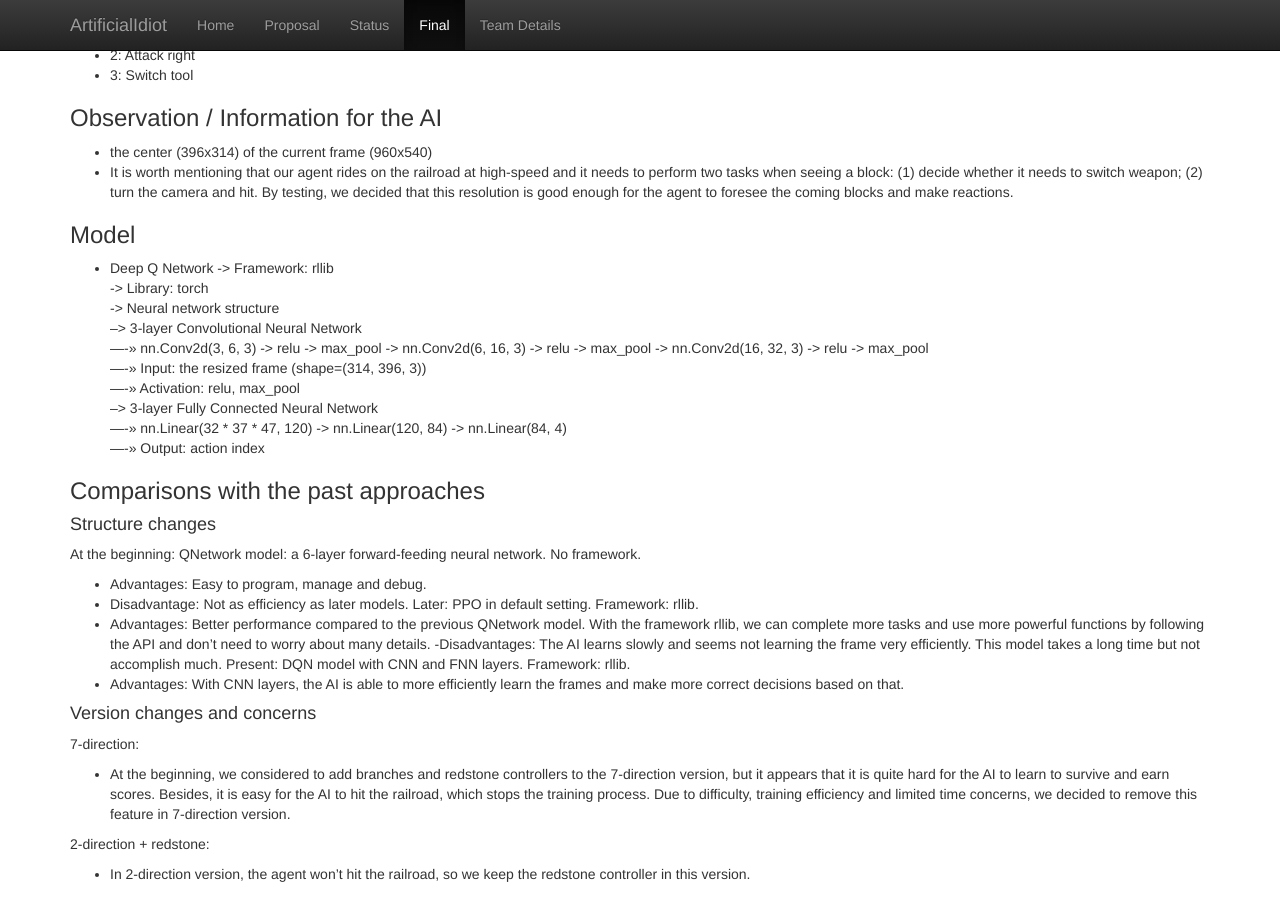
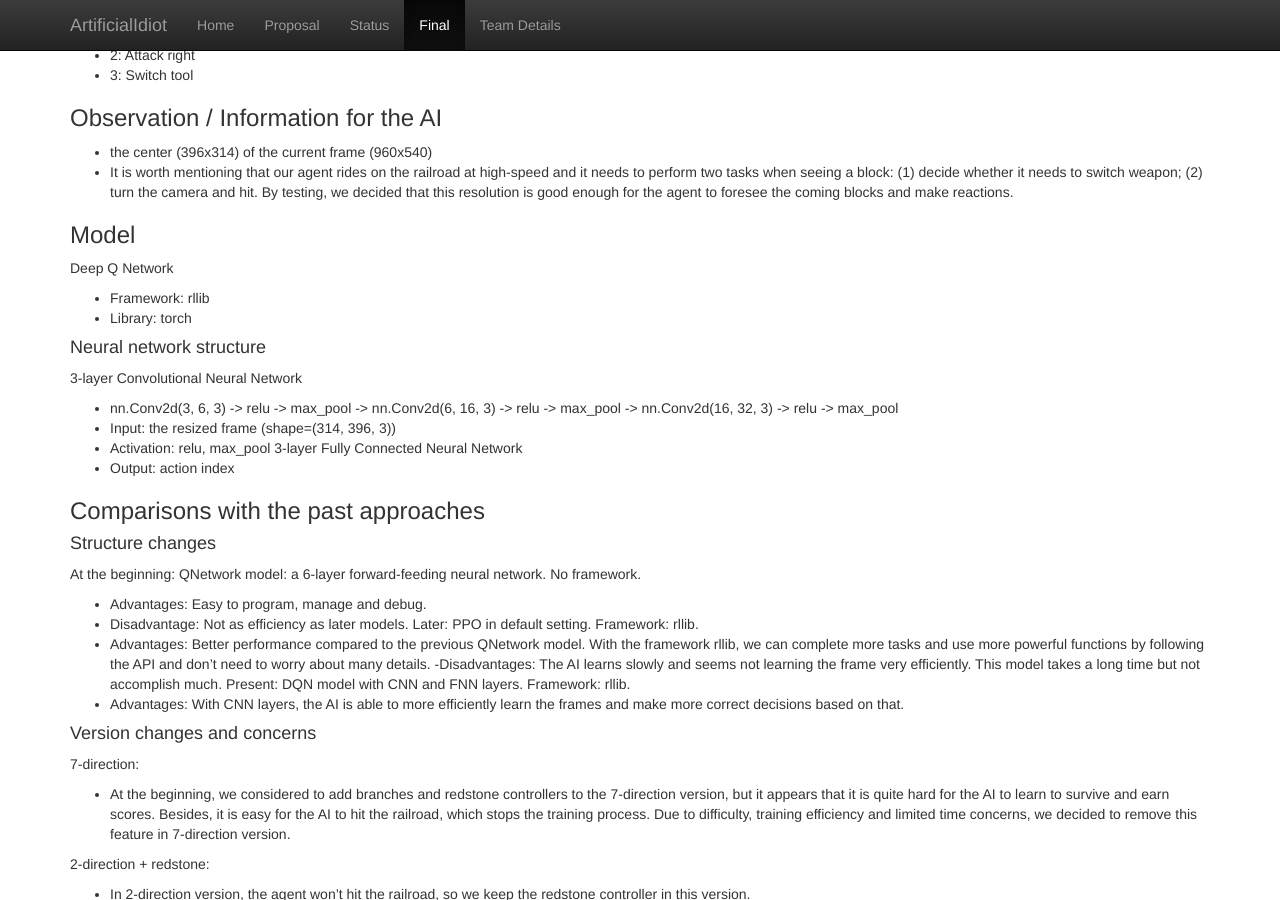
Before and after one commit to CoderMisha/ArtificialIdiot, a Jekyll site: the page built from docs/final.md, in a window 1280 px wide and 900 px high, scrolled down 2609 px. Built offline with Jekyll 4.4.1, drawn with Linux system fonts in a browser that asks for light colours.

Commit message:
Update final.md

```diff
--- a/docs/final.md
+++ b/docs/final.md
@@ -72,17 +72,17 @@ For mission completion (2-direction + Redstone):
 
 ### Model
 
-- Deep Q Network
--> Framework: rllib <br>
--> Library: torch <br>
--> Neural network structure <br>
-    --> 3-layer Convolutional Neural Network <br>
-        ---->> nn.Conv2d(3, 6, 3) -> relu -> max_pool -> nn.Conv2d(6, 16, 3) -> relu -> max_pool -> nn.Conv2d(16, 32, 3) -> relu -> max_pool <br>
-        ---->> Input: the resized frame (shape=(314, 396, 3)) <br>
-        ---->> Activation: relu, max_pool <br>
-    --> 3-layer Fully Connected Neural Network <br>
-        ---->> nn.Linear(32 * 37 * 47, 120) -> nn.Linear(120, 84) -> nn.Linear(84, 4) <br>
-        ---->> Output: action index <br>
+Deep Q Network
+- Framework: rllib
+- Library: torch
+
+#### Neural network structure
+3-layer Convolutional Neural Network
+- nn.Conv2d(3, 6, 3) -> relu -> max_pool -> nn.Conv2d(6, 16, 3) -> relu -> max_pool -> nn.Conv2d(16, 32, 3) -> relu -> max_pool
+- Input: the resized frame (shape=(314, 396, 3))
+- Activation: relu, max_pool
+3-layer Fully Connected Neural Network
+- Output: action index
 
 
 ### Comparisons with the past approaches
```
